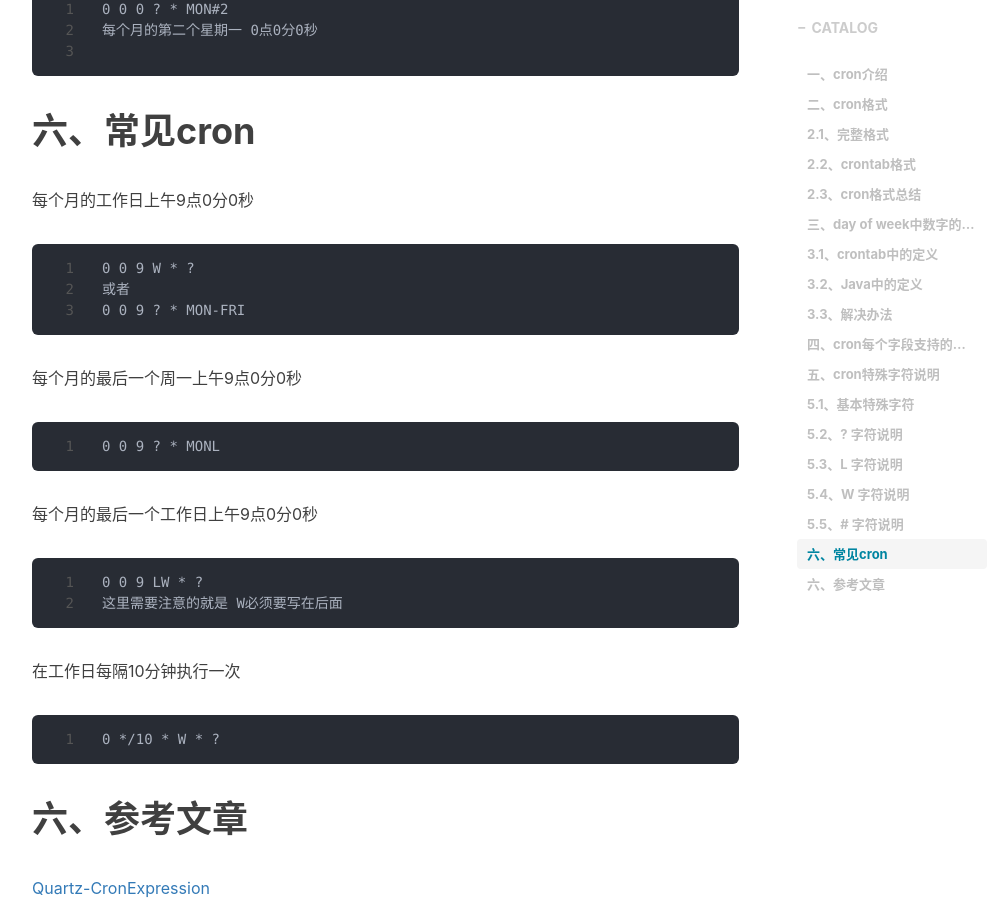
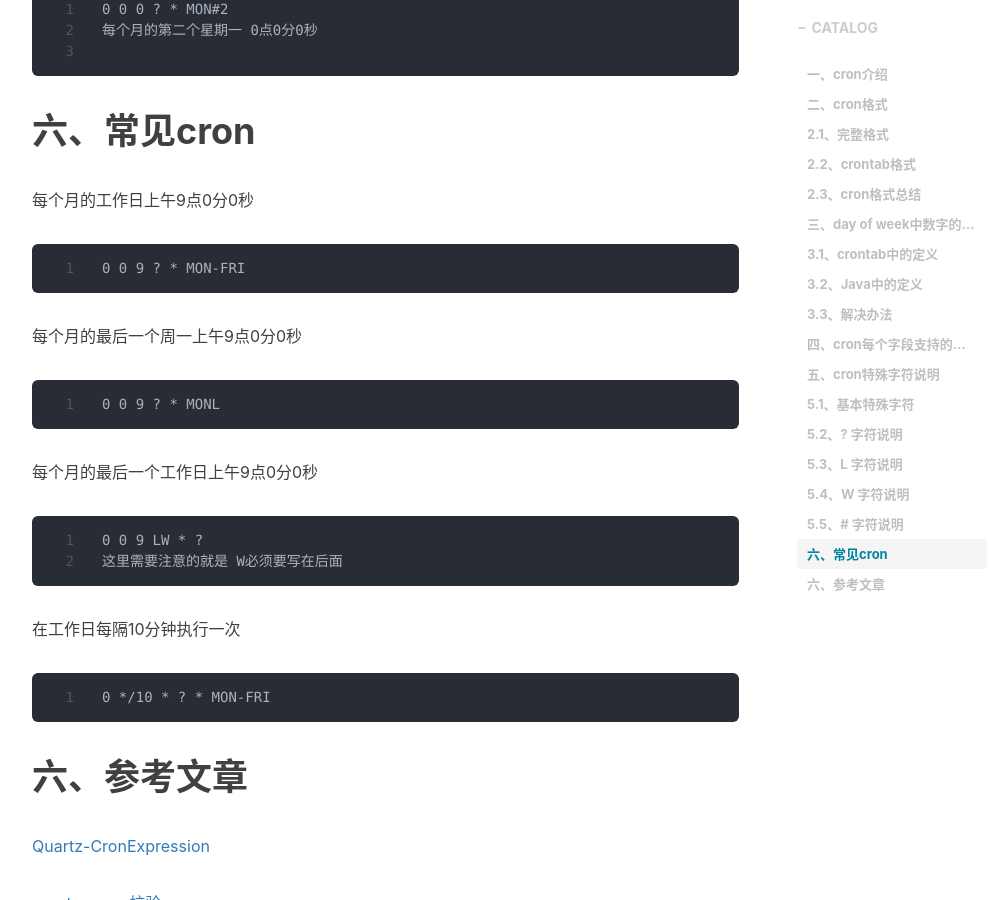
Before and after one commit to Balvboy/balvboy.github.io, a Jekyll site: the page built from _posts/2019-09-10-学习cron.md, in a window 1280 px wide and 900 px high, scrolled down 6439 px. Shown: the whole window, without its empty margins (233-1237 px from the left). Built offline with Jekyll 4.4.1, drawn with Linux system fonts in a browser that asks for light colours; nearby versions of some CDN libraries; comment, search, counter and statistics services are not loaded.

Commit message:
fix w erro

````diff
--- a/_posts/2019-09-10-学习cron.md
+++ b/_posts/2019-09-10-学习cron.md
@@ -192,8 +192,6 @@ W在这里代表的是WeekDay(工作日的意思)，它只能使用在day-of-mon
 
 每个月的工作日上午9点0分0秒
 ```
-0 0 9 W * ?
-或者
 0 0 9 ? * MON-FRI
 ```
 
@@ -210,7 +208,7 @@ W在这里代表的是WeekDay(工作日的意思)，它只能使用在day-of-mon
 
 在工作日每隔10分钟执行一次
 ```
-0 */10 * W * ?
+0 */10 * ? * MON-FRI
 ```
 
 
````
